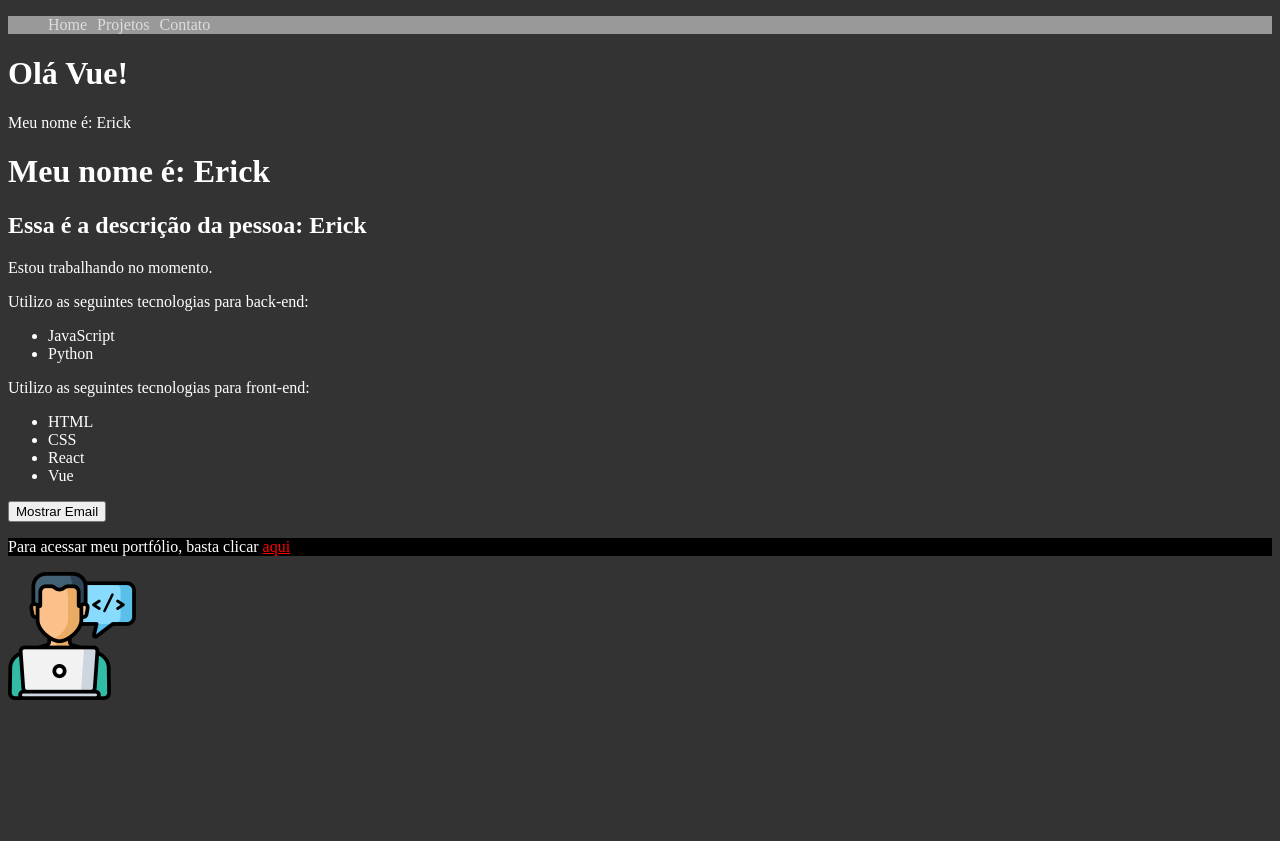
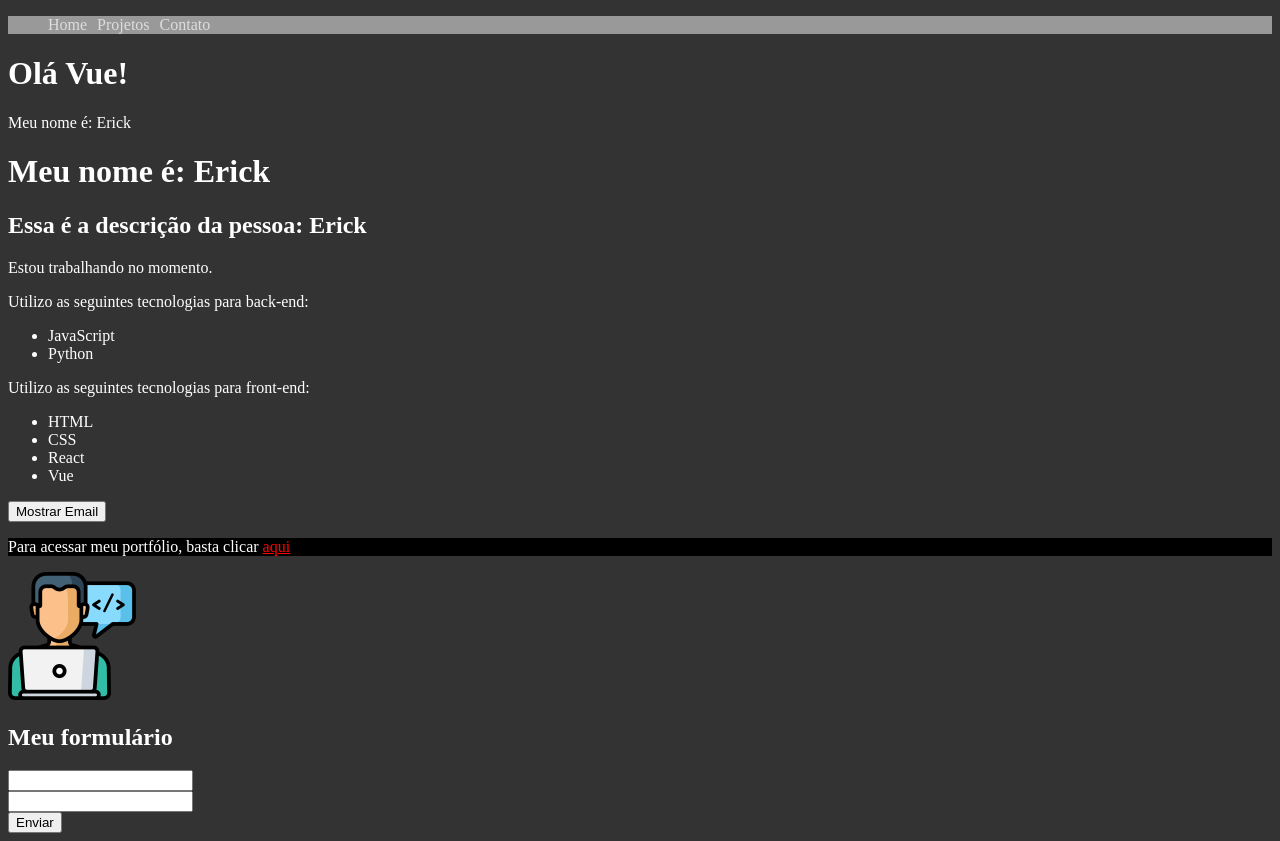
Before and after one commit to erick-costa/curso-vue, a Vue app: page / in a window 1280 px wide. Before the commit the page ends 800 px from the top, so only its background shows below. Built offline with nearby package versions, Linux system fonts and the light colour scheme.

Commit message:
eventos @submit e @click

```diff
--- /dev/null
+++ b/src/components/Form.vue
@@ -0,0 +1,45 @@
+<template>
+  <div>
+    <h2>Meu formulário</h2>
+    <form action="" @submit="submitForm($event)">
+      <div>
+        <input type="text" v-model="name" />
+      </div>
+      <div>
+        <input type="text" v-model="email" />
+      </div>
+      <div>
+        <Submit />
+      </div>
+    </form>
+  </div>
+</template>
+
+<script>
+import InputText from "./form/InputText.vue"
+import Submit from "./form/Submit.vue"
+
+export default {
+  name: "Form",
+  components: {
+    InputText,
+    Submit,
+  },
+  data() {
+    return {
+      name: "",
+      email: "",
+    }
+  },
+  methods: {
+    submitForm(e) {
+      e.preventDefault()
+      const name = this.name
+      const email = this.email
+      console.log("Formulário Enviado")
+      console.log("O nome é: " + name)
+      console.log("O email é: " + email)
+    },
+  },
+}
+</script>
--- a/src/components/Person.vue
+++ b/src/components/Person.vue
@@ -1,15 +1,18 @@
 <template>
   <h2>Essa é a descrição da pessoa: {{ name }}</h2>
   <Info />
+  <Form />
 </template>
 
 <script>
 import Info from "./Info.vue"
+import Form from "./Form.vue"
 
 export default {
   name: "Person",
   components: {
     Info,
+    Form,
   },
   data() {
     return {
--- /dev/null
+++ b/src/components/form/InputText.vue
@@ -0,0 +1,9 @@
+<template>
+  <input type="text" />
+</template>
+
+<script>
+export default {
+  name: "InputText",
+}
+</script>
--- /dev/null
+++ b/src/components/form/Submit.vue
@@ -0,0 +1,9 @@
+<template>
+  <input type="submit" value="Enviar" />
+</template>
+
+<script>
+export default {
+  name: "Submit",
+}
+</script>
```
